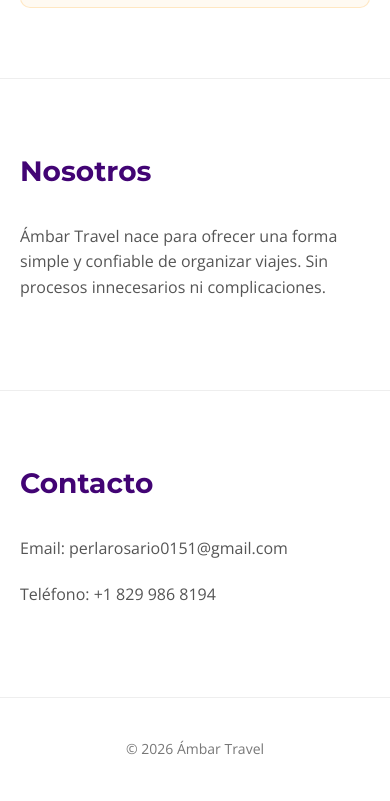
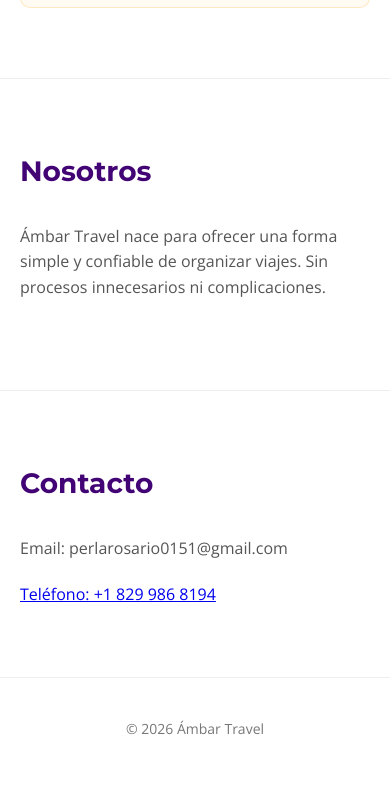
Before and after one commit to agrtista/ambartravel, a plain HTML site: page index.html in a window 390 px wide. Shown: the part 1183-1984 px from the top of the page. Drawn offline with nearby package versions, Linux system fonts and the light colour scheme.

Commit message:
Update phone number to a clickable WhatsApp link

```diff
--- a/index.html
+++ b/index.html
@@ -201,7 +201,7 @@
   <div class="container">
     <h2>Contacto</h2>
     <p>Email: perlarosario0151@gmail.com</p>
-    <p>Teléfono: +1 829 986 8194</p>
+    <a href="https://wa.me/18299868194">Teléfono: +1 829 986 8194</a>
   </div>
 </section>
 
```
